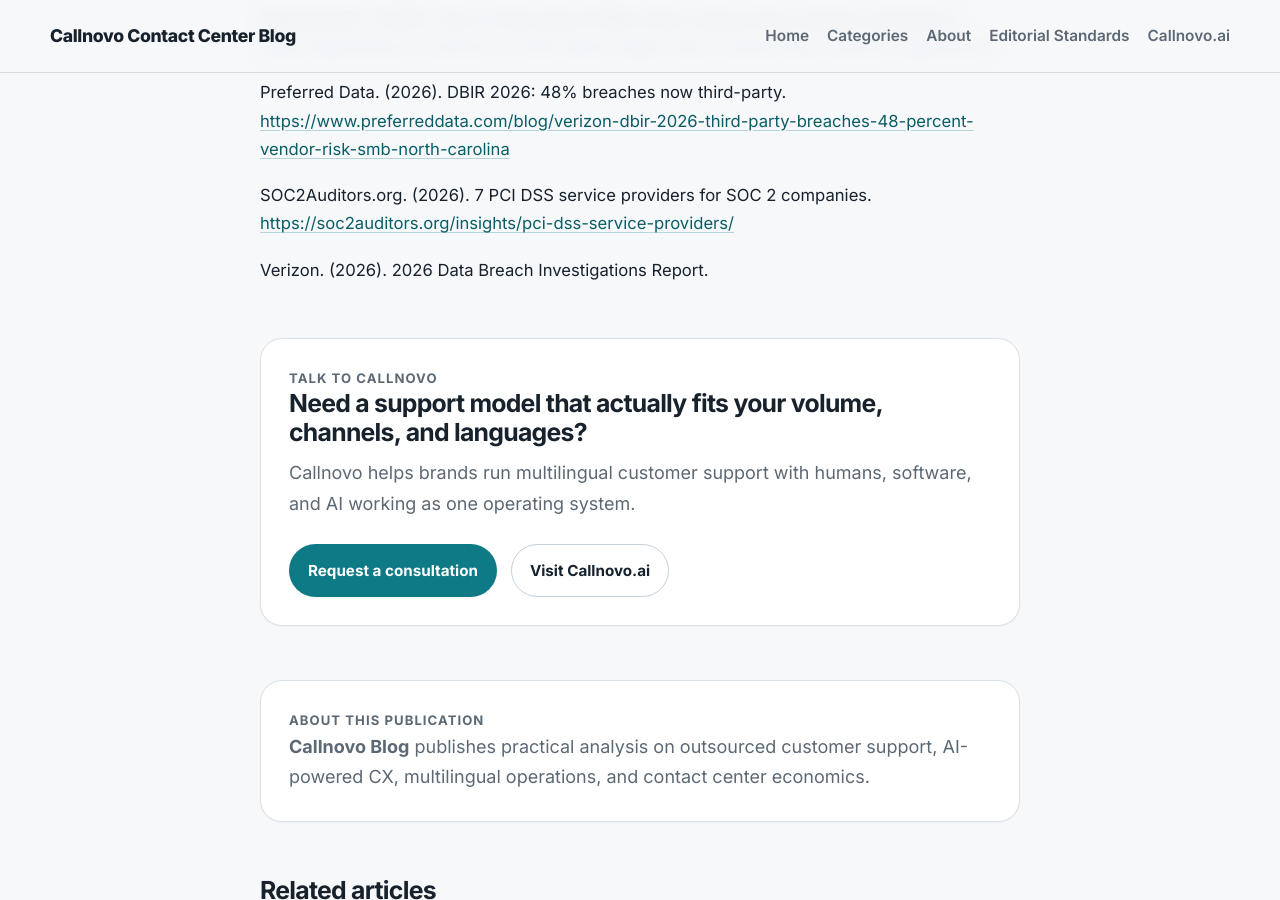
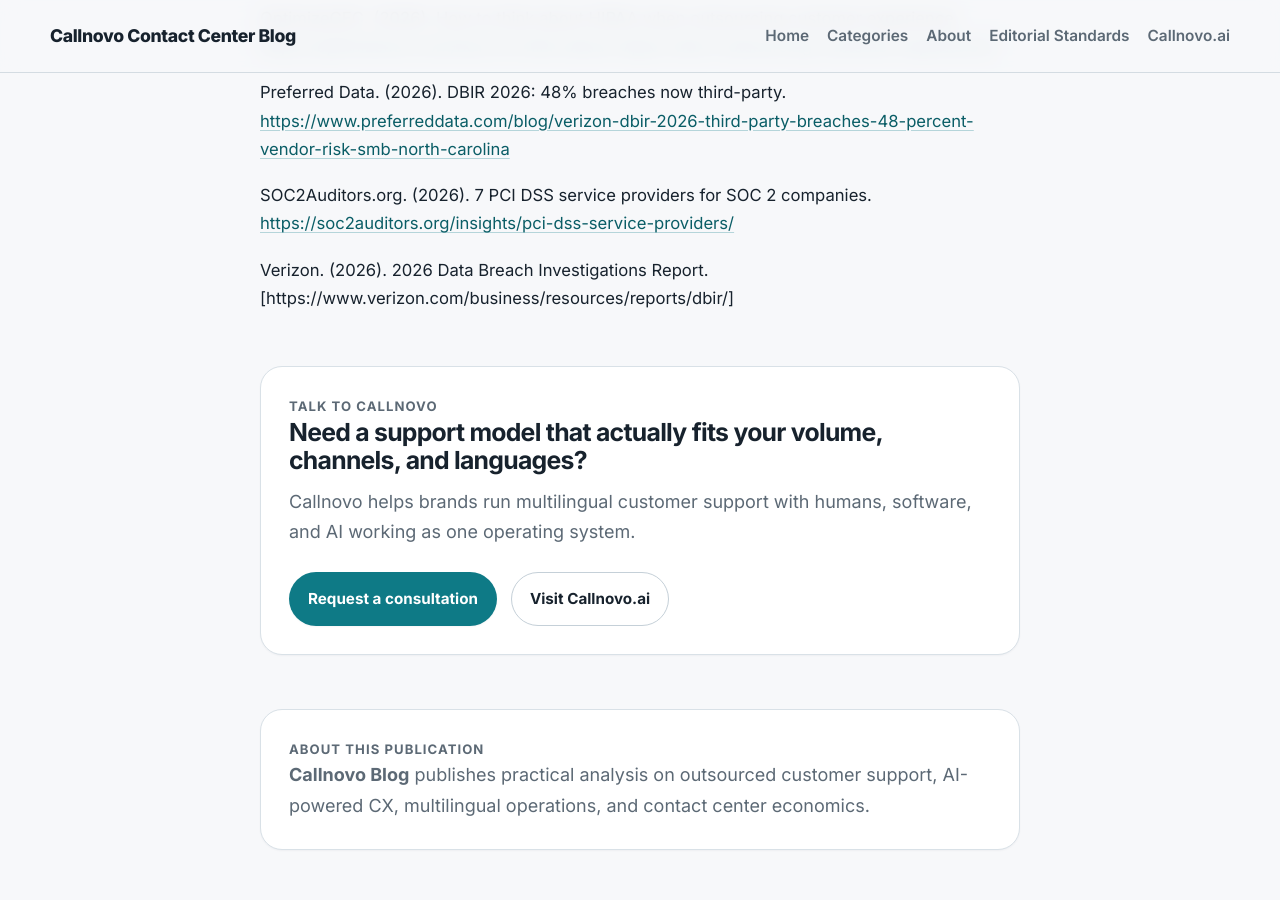
Before and after one commit to callnovo-cc/blog, a Jekyll site: the page built from _posts/2026-08-21-bpo-compliance-data-security-checklist.md, in a window 1280 px wide and 900 px high, scrolled down 8883 px. Built offline with Jekyll 4.4.1, drawn with Linux system fonts in a browser that asks for light colours; some of the changed lines change nothing that is shown.

Commit message:
Update 2026-08-21-bpo-compliance-data-security-checklist.md

```diff
--- a/_posts/2026-08-21-bpo-compliance-data-security-checklist.md
+++ b/_posts/2026-08-21-bpo-compliance-data-security-checklist.md
@@ -185,4 +185,4 @@
 
 SOC2Auditors.org. (2026). 7 PCI DSS service providers for SOC 2 companies. [https://soc2auditors.org/insights/pci-dss-service-providers/](https://soc2auditors.org/insights/pci-dss-service-providers/)
 
-Verizon. (2026). 2026 Data Breach Investigations Report.
+Verizon. (2026). 2026 Data Breach Investigations Report. [https://www.verizon.com/business/resources/reports/dbir/]
```
